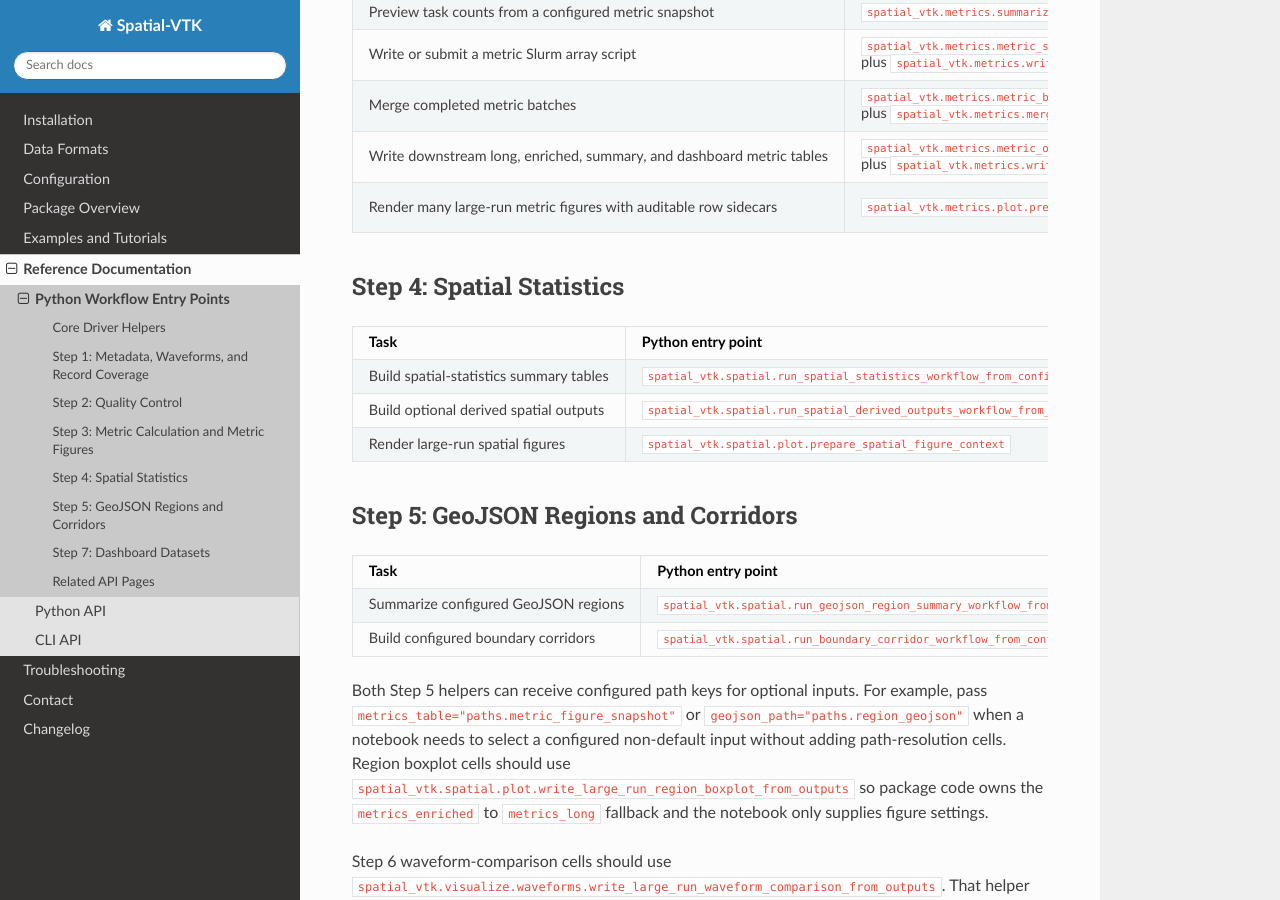
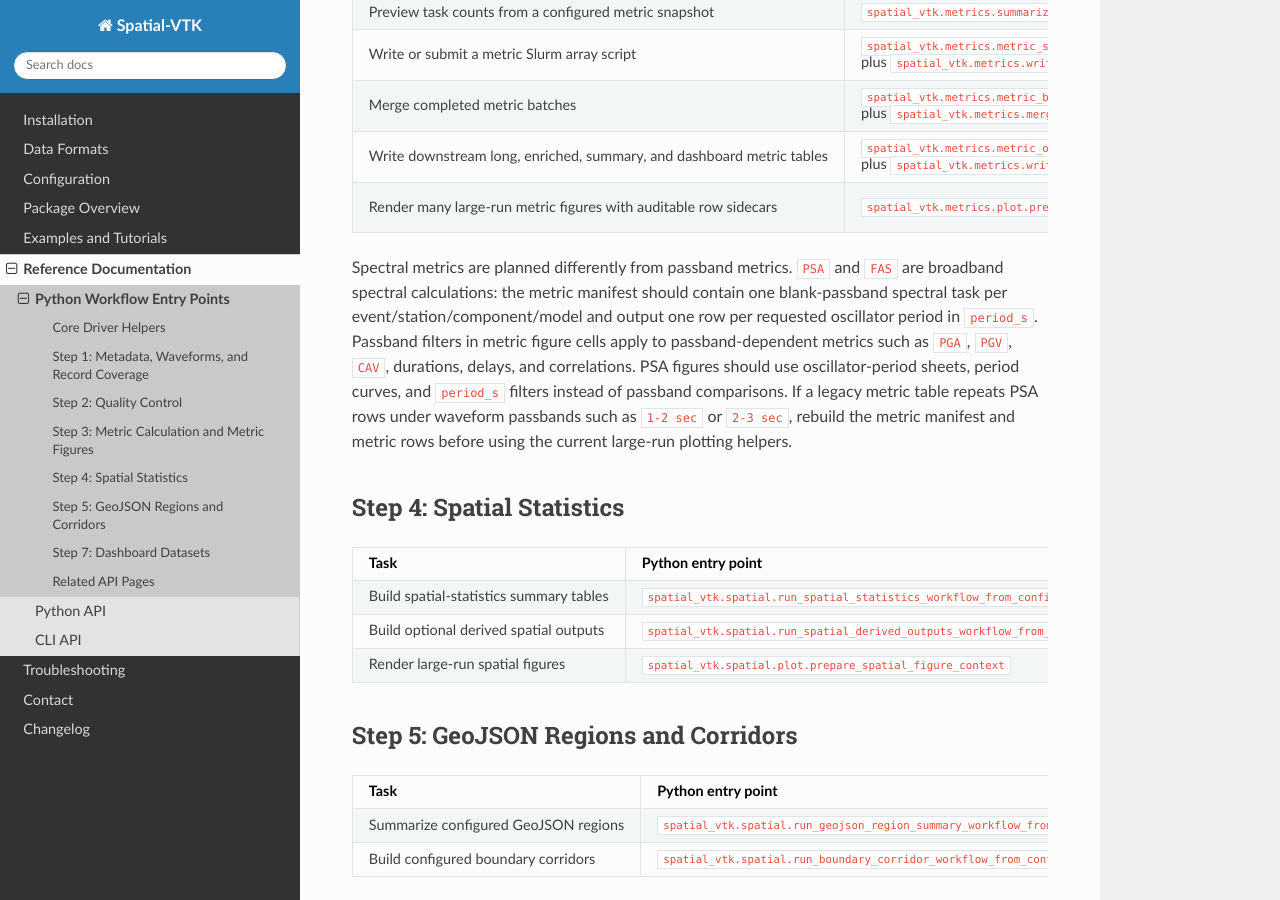
Before and after one commit to bcbirkel/spatial-vtk, a Sphinx documentation site: the page built from docs/reference/python_workflows.rst, in a window 1280 px wide and 900 px high, scrolled down 3261 px. Built offline with Sphinx 7.4.7 and the Read the Docs theme 3.1.0, drawn with Linux system fonts in a browser that asks for light colours.

Commit message:
Document broadband spectral metric contract

```diff
--- a/docs/changelog.rst
+++ b/docs/changelog.rst
@@ -2,6 +2,11 @@ Changelog
 =========
 
 2026-06-18
+   Documented the broadband spectral-metric contract for large runs. The
+   large-run README, Python workflow reference, and metrics API now state that
+   ``PSA`` and ``FAS`` are planned as blank-passband spectral tasks with
+   oscillator-period outputs in ``period_s``, and that legacy passband-scoped
+   PSA metric rows should be rebuilt before using current plotting notebooks.
    Improved generated API-reference fallback parameter text. When a public
    function lacks hand-written parameter docs, Sphinx now emits name-aware
    descriptions for common workflow values such as ``input_path``, ``output``,
--- a/docs/reference/python_workflows.rst
+++ b/docs/reference/python_workflows.rst
@@ -290,6 +290,17 @@ Step 3: Metric Calculation and Metric Figures
        summary tables, and optional ``*.csv``/``*.source.csv``/``*.json``
        sidecars
 
+Spectral metrics are planned differently from passband metrics. ``PSA`` and
+``FAS`` are broadband spectral calculations: the metric manifest should contain
+one blank-passband spectral task per event/station/component/model and output
+one row per requested oscillator period in ``period_s``. Passband filters in
+metric figure cells apply to passband-dependent metrics such as ``PGA``,
+``PGV``, ``CAV``, durations, delays, and correlations. PSA figures should use
+oscillator-period sheets, period curves, and ``period_s`` filters instead of
+passband comparisons. If a legacy metric table repeats PSA rows under waveform
+passbands such as ``1-2 sec`` or ``2-3 sec``, rebuild the metric manifest and
+metric rows before using the current large-run plotting helpers.
+
 Step 4: Spatial Statistics
 --------------------------
 
```
Also changed, not shown: docs/examples/large_run/README.md (+6 -0 lines), docs/reference/api/metrics.rst (+13 -0 lines), 2 other files.
